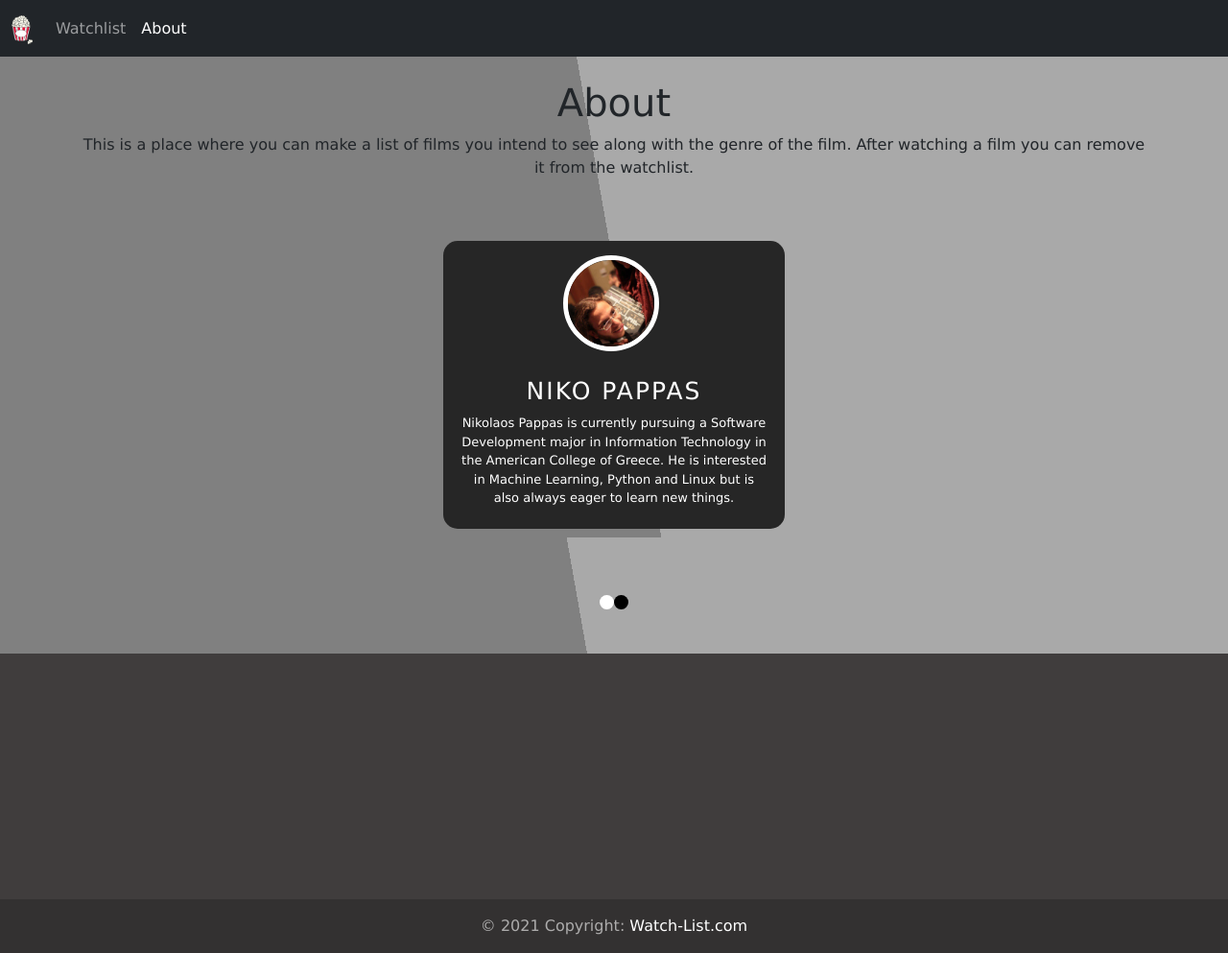
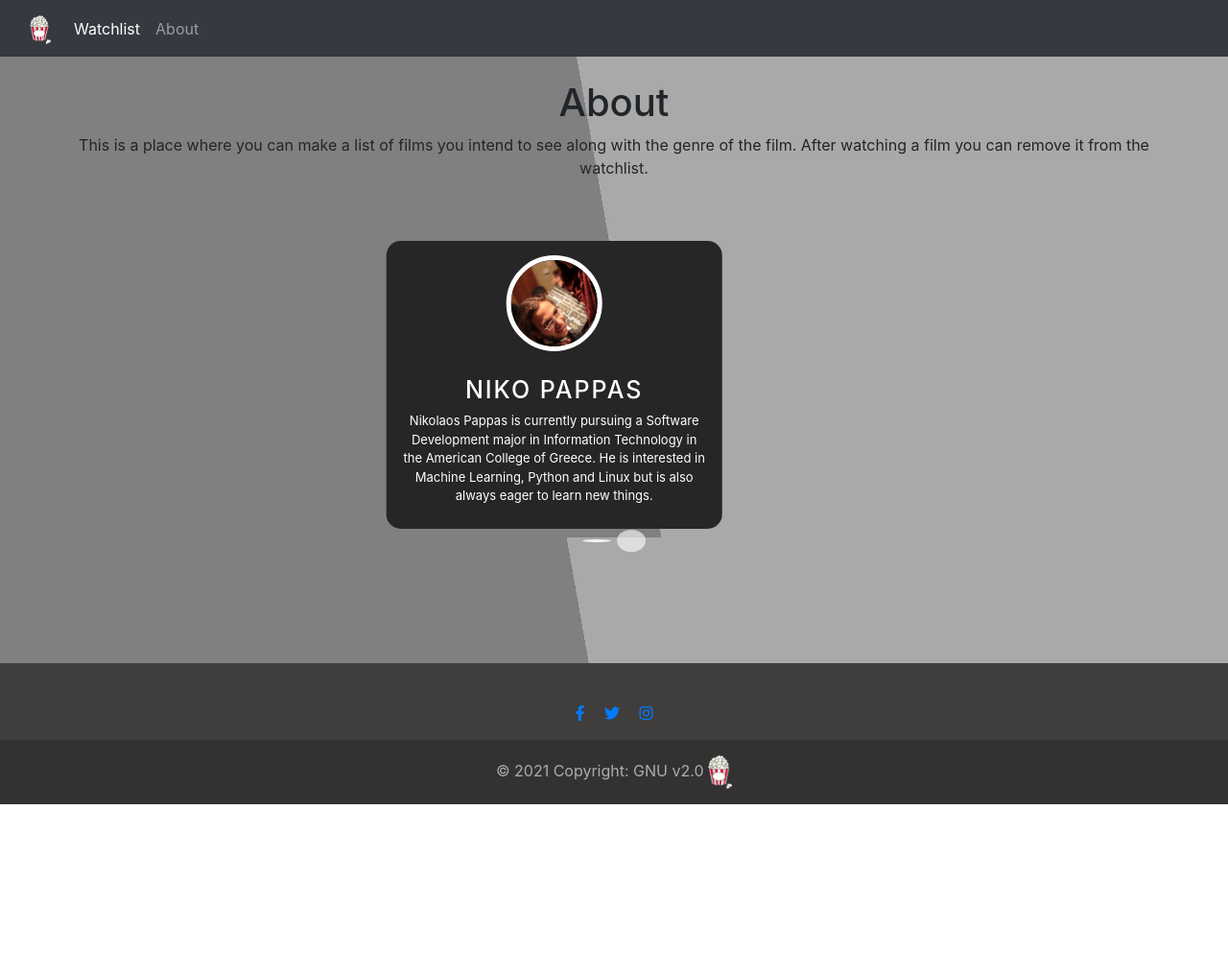
Before and after one commit to pappanick/Neon-Mauve, a plain HTML site: page about.html in a window 1280 px wide. Shown: the whole page at 96% size. After the commit the page ends 838 px from the top, so only its background shows below. Drawn offline with nearby package versions, Linux system fonts and the light colour scheme.

Commit message:
Update for the footer and carousel is working
I added the icon next to the copyright and changed the footer now the carousel has an animation

```diff
--- a/about.html
+++ b/about.html
@@ -6,8 +6,12 @@
     <meta http-equiv="X-UA-Compatible" content="IE=edge">
     <meta name="viewport" content="width=device-width, initial-scale=1.0">
     <title>About</title>
+    <link href="https://cdn.jsdelivr.net/npm/bootstrap@5.1.3/dist/css/bootstrap.min.css" rel="stylesheet" integrity="sha384-1BmE4kWBq78iYhFldvKuhfTAU6auU8tT94WrHftjDbrCEXSU1oBoqyl2QvZ6jIW3" crossorigin="anonymous">
     <!-- table pagination function -->
-    <link href="https://cdn.jsdelivr.net/npm/bootstrap@5.1.3/dist/css/bootstrap.min.css" rel="stylesheet" integrity="sha384-1BmE4kWBq78iYhFldvKuhfTAU6auU8tT94WrHftjDbrCEXSU1oBoqyl2QvZ6jIW3" crossorigin="anonymous">
+    <script src="https://cdnjs.cloudflare.com/ajax/libs/jquery/3.6.0/jquery.min.js" integrity="sha512-894YE6QWD5I59HgZOGReFYm4dnWc1Qt5NtvYSaNcOP+u1T9qYdvdihz0PPSiiqn/+/3e7Jo4EaG7TubfWGUrMQ==" crossorigin="anonymous" referrerpolicy="no-referrer"></script>
+    <!-- css sortable function -->
+    <link rel="stylesheet" href="https://cdnjs.cloudflare.com/ajax/libs/font-awesome/5.15.4/css/all.min.css" integrity="sha512-1ycn6IcaQQ40/MKBW2W4Rhis/DbILU74C1vSrLJxCq57o941Ym01SwNsOMqvEBFlcgUa6xLiPY/NS5R+E6ztJQ==" crossorigin="anonymous" referrerpolicy="no-referrer"
+    <!-- table pagination function -->
 
     <style>
         h1 {
@@ -31,10 +35,12 @@
         .navbar-dark .navbar-brand {
             color: red;
         }
+
         #footer{
             background-color: #403d3d;
             margin-top: 100px;
         }
+
         .container{
             margin-top: 15%;
         }
@@ -58,7 +64,7 @@
         }
         .single-box{
             position:relative;
-            margin-bottom: 30px;
+            margin-bottom: 40px;
         }
         .img-area{
             position: absolute;
@@ -86,15 +92,13 @@
         }
         .carousel-indicators .active{
             background: #fff;
+
         }
 
     </style>
-</head>
-
-<body>
     <nav class="navbar navbar-expand-lg navbar-dark bg-dark">
         <div class="container-fluid">
-            <a class="navbar-brand" href="#">
+            <a class="navbar-brand" href="index.html">
                 <img src="images/logo.png" alt="" width="22" height="30" class="d-inline-block align-text-top">
             </a>
             <button class="navbar-toggler" type="button" data-bs-toggle="collapse" data-bs-target="#navbarSupportedContent" aria-controls="navbarSupportedContent" aria-expanded="false" aria-label="Toggle navigation">
@@ -103,16 +107,19 @@
             <div class="collapse navbar-collapse" id="navbarSupportedContent">
                 <ul class="navbar-nav me-auto mb-2 mb-lg-0">
                     <li class="nav-item">
-                        <a class="nav-link" href="./index.html">Watchlist   </a>
+                        <a class="nav-link active" aria-current="page" href="index.html">Watchlist</a>
                     </li>
                     <li class="nav-item">
-                        <a class="nav-link active" aria-current="page" href="#">About</a>
+                        <a class="nav-link" href="./about.html">About</a>
                     </li>
                 </ul>
-
             </div>
         </div>
     </nav>
+</head>
+
+<body>
+
 
 
     <div class="container mt-4">
@@ -125,17 +132,19 @@
     <div class="container mt-5">
         <div class="row">
             <div class="col-md-12">
-                <div id="carouselIndicators" class="carousel slide" data-ride="carousel">
+                <div id="carouselExampleIndicators" class="carousel slide" data-ride="carousel">
                     <ol class="carousel-indicators">
-                        <li data-target="#carouselIndicators" data-slide-to="0" class="active"></li>
-                        <li data-target="#carouselIndicators" data-slide-to="1"></li>
+                        <li data-target="#carouselExampleIndicators" data-slide-to="0" class="active"></li>
+                        <li data-target="#carouselExampleIndicators" data-slide-to="1"></li>
                     </ol>
                     <div class="carousel-inner">
                         <div class="carousel-item active">
                             <div class="row justify-content-center">
                                 <div class="col-md-4">
                                     <div class="single-box">
-                                        <div class="img-area"><img src="images/pappas.avatar.jpg" alt=""></div>
+                                        <div class="img-area">
+                                            <img src="images/pappas.avatar.jpg" alt="">
+                                        </div>
                                         <div class="img-text">
                                             <h2>Niko pappas</h2>
                                             <p>Nikolaos Pappas is currently pursuing a Software Development major in Information Technology in the American College of Greece.
@@ -146,7 +155,7 @@
                                 </div>
                             </div>
                         </div>
-                        <div class="carousel-item">
+                        <div class="carousel-item ">
                             <div class="row justify-content-center">
                                 <div class="col-md-4">
                                     <div class="single-box">
@@ -169,9 +178,7 @@
 
 
     <footer id="footer" class="page-footer font-small special-color-dark pt-4">
-        <div class="container">
-
-
+        <div class="container mt-3">
           <ul class="list-unstyled list-inline text-center">
             <li class="list-inline-item">
               <a class="btn-floating btn-fb mx-1" href="#">
@@ -190,14 +197,14 @@
               </li>
           </ul>
         </div>
-        <div class="footer-copyright text-center py-3" style="color: rgba(255,255,255,0.6);background-color: rgba(0,0,0,0.2)">© 2021 Copyright:
-          <a style = "color: #fff;text-decoration: none"href="index.html"> Watch-List.com</a>
-        </div>
+        <div class="footer-copyright text-center py-3" style="color: rgba(255,255,255,0.6);background-color: rgba(0,0,0,0.2)">  © 2021 Copyright: GNU v2.0 <img src="images/logo.png" alt="" width="25" height="35"> </div>
       </footer>
 
+      <link rel="stylesheet" href="https://stackpath.bootstrapcdn.com/bootstrap/4.3.1/css/bootstrap.min.css" integrity="sha384-ggOyR0iXCbMQv3Xipma34MD+dH/1fQ784/j6cY/iJTQUOhcWr7x9JvoRxT2MZw1T" crossorigin="anonymous">
+      <script src="https://code.jquery.com/jquery-3.3.1.slim.min.js" integrity="sha384-q8i/X+965DzO0rT7abK41JStQIAqVgRVzpbzo5smXKp4YfRvH+8abtTE1Pi6jizo" crossorigin="anonymous"></script>
+      <script src="https://cdnjs.cloudflare.com/ajax/libs/popper.js/1.14.7/umd/popper.min.js" integrity="sha384-UO2eT0CpHqdSJQ6hJty5KVphtPhzWj9WO1clHTMGa3JDZwrnQq4sF86dIHNDz0W1" crossorigin="anonymous"></script>
+      <script src="https://stackpath.bootstrapcdn.com/bootstrap/4.3.1/js/bootstrap.min.js" integrity="sha384-JjSmVgyd0p3pXB1rRibZUAYoIIy6OrQ6VrjIEaFf/nJGzIxFDsf4x0xIM+B07jRM" crossorigin="anonymous"></script>
 
-      <script src="https://cdn.jsdelivr.net/npm/@popperjs/core@2.10.2/dist/umd/popper.min.js" integrity="sha384-7+zCNj/IqJ95wo16oMtfsKbZ9ccEh31eOz1HGyDuCQ6wgnyJNSYdrPa03rtR1zdB" crossorigin="anonymous"></script>
-      <script src="https://cdn.jsdelivr.net/npm/bootstrap@5.1.3/dist/js/bootstrap.min.js" integrity="sha384-QJHtvGhmr9XOIpI6YVutG+2QOK9T+ZnN4kzFN1RtK3zEFEIsxhlmWl5/YESvpZ13" crossorigin="anonymous"></script>
-</body>
+    </body>
 
 </html>
```
